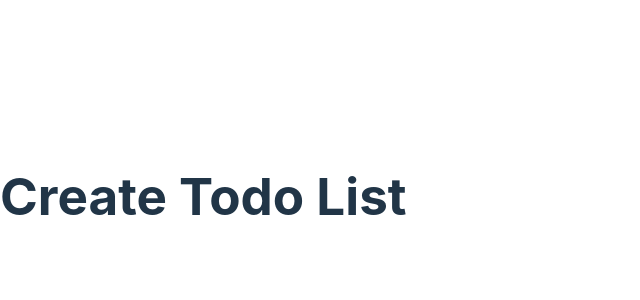
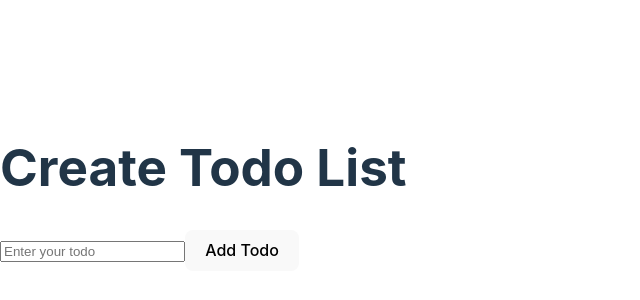
Before and after one commit to aidencullo/ALAB-320H.9.1, a React (Vite) app in the folder vite-project/: page / in a window 1280 px wide. Shown: the part 204-504 px from the top of the page, without its empty margins (0-640 px from the left). Built offline with nearby package versions, Linux system fonts and the light colour scheme.

Commit message:
add todos

```diff
--- a/vite-project/src/App.jsx
+++ b/vite-project/src/App.jsx
@@ -1,7 +1,23 @@
+import React, { useState } from 'react'
+
 function App() {
+  const [todos, setTodos] = useState([])
+
+  const handleClick = () => {
+    setTodos([...todos, 'New Todo'])
+  }
+
   return (
     <>
       <h1>Create Todo List</h1>
+      <input type="text" placeholder="Enter your todo" />
+      <button onClick={handleClick}>Add Todo</button>
+
+      <ul>
+	{todos.map((todo, index) => (
+	  <li key={index}>{todo}</li>
+	))}
+      </ul>
     </>
   )
 }
```
